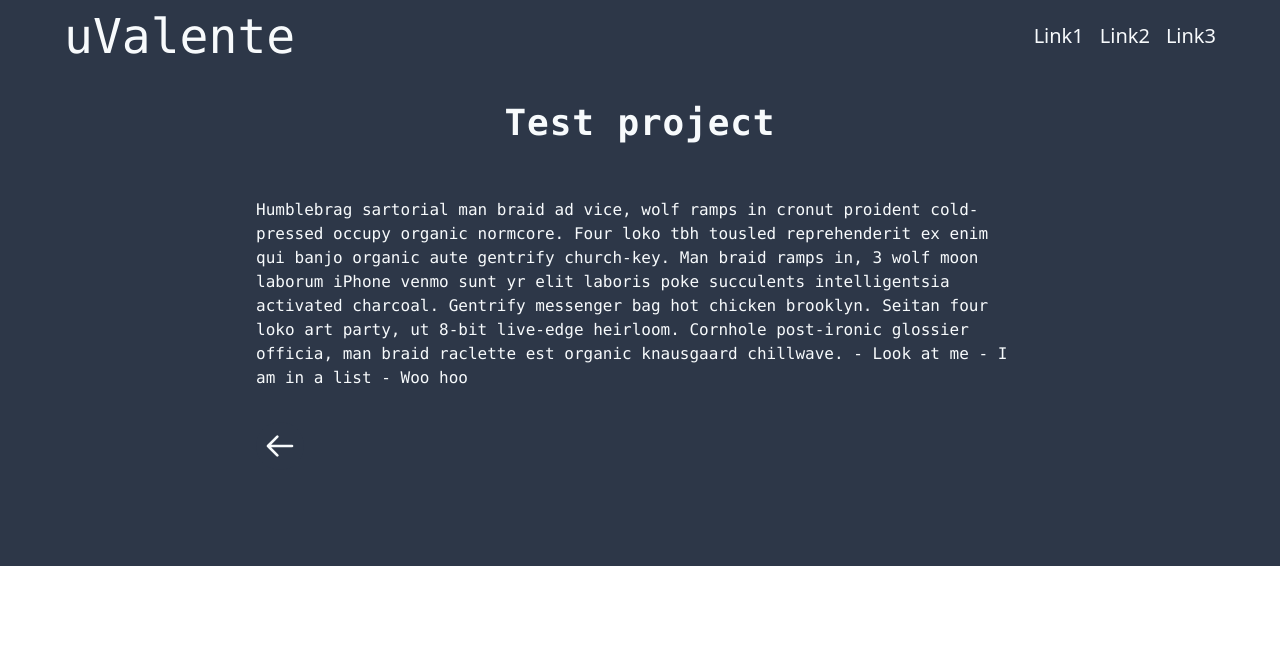
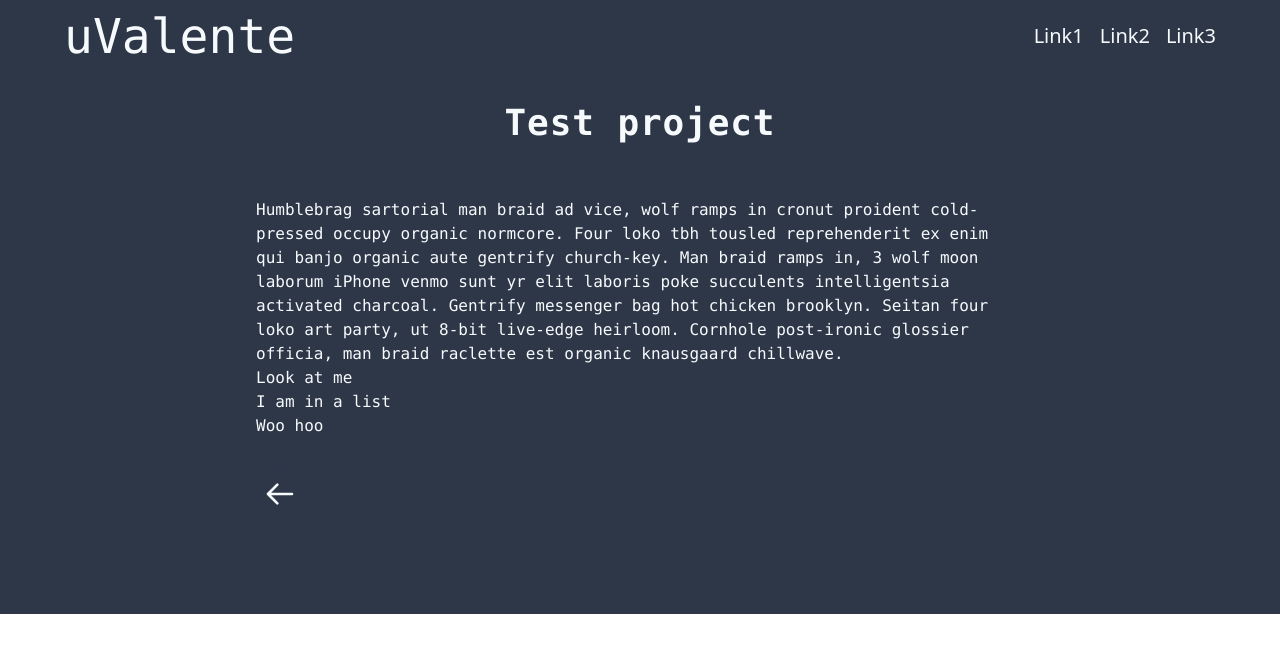
Before and after one commit to Uvalente/portfolio, a Next.js app: page /projects/test in a window 1280 px wide. Shown: the top 652 px of the page. Built offline with nearby package versions, Linux system fonts and the light colour scheme.

Commit message:
:wrench: add ReactMarkdown to [project]

```diff
--- a/pages/projects/[projectName].js
+++ b/pages/projects/[projectName].js
@@ -11,7 +11,7 @@ const Project = ({ data, body, ...props }) => {
       <div className='bg-dark-blue font-mono text-gray-100 py-24 px-10 lg:px-64'>
         <h1 className='text-center text-4xl font-mono font-semibold tr tracking-wide'>{data.title}</h1>
         <div className='mt-12'>
-          {body}
+          <ReactMarkdown escapeHtml={false} source={body} />
         </div>
         <div>
           <Link href='/projects'>
```
